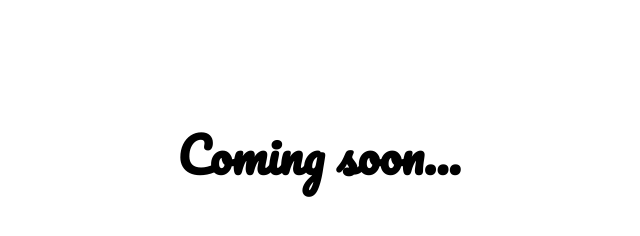
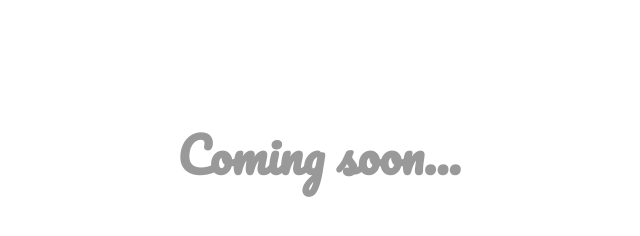
Before and after one commit to jamircoats/jamircoats.github.com, a plain HTML site: page index.html in a window 1280 px wide. Shown: the whole page, without its empty margins (321-961 px from the left). Drawn offline with Linux system fonts and the light colour scheme.

Commit message:
Update index.html

```diff
--- a/index.html
+++ b/index.html
@@ -14,6 +14,7 @@
      font-family: 'Pacifico', cursive;
      text-align: center;
      font-size: 24px;
+     color: #999999;
   }
   </style>
 </head>
```
